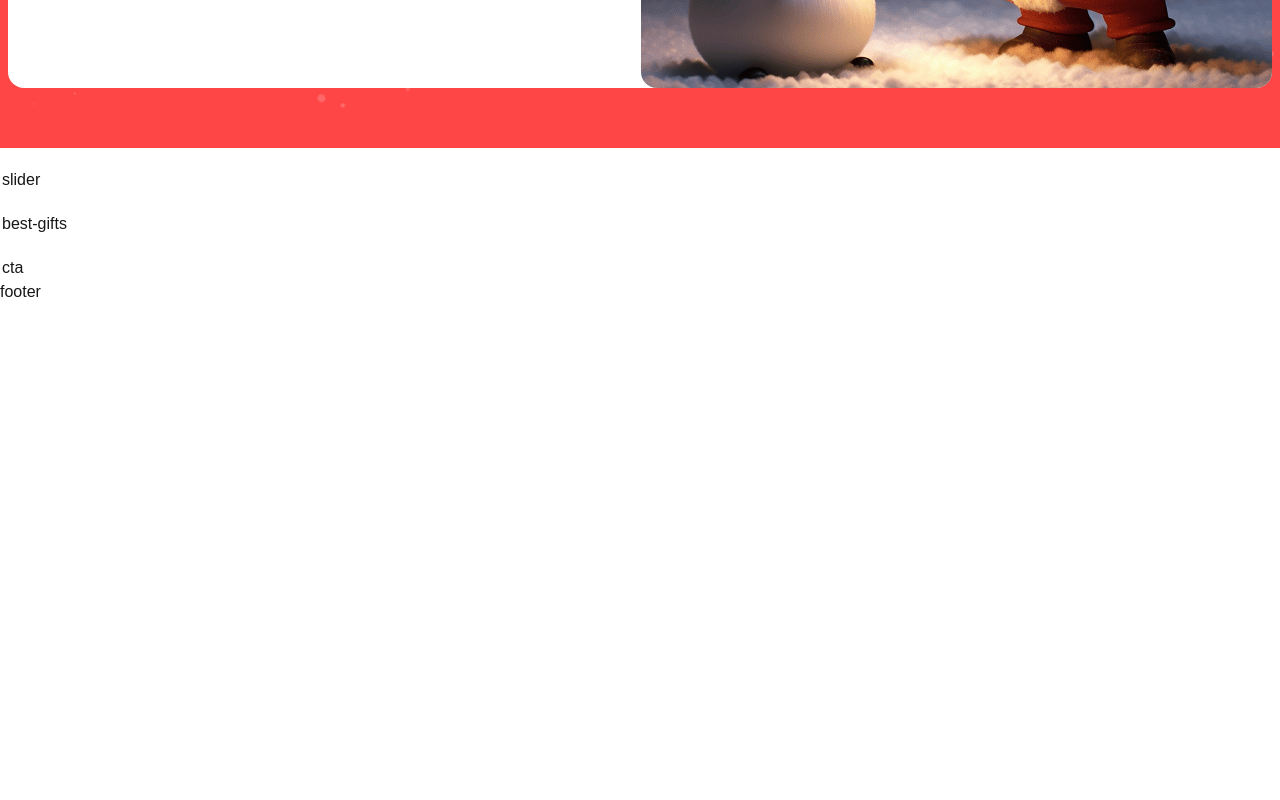
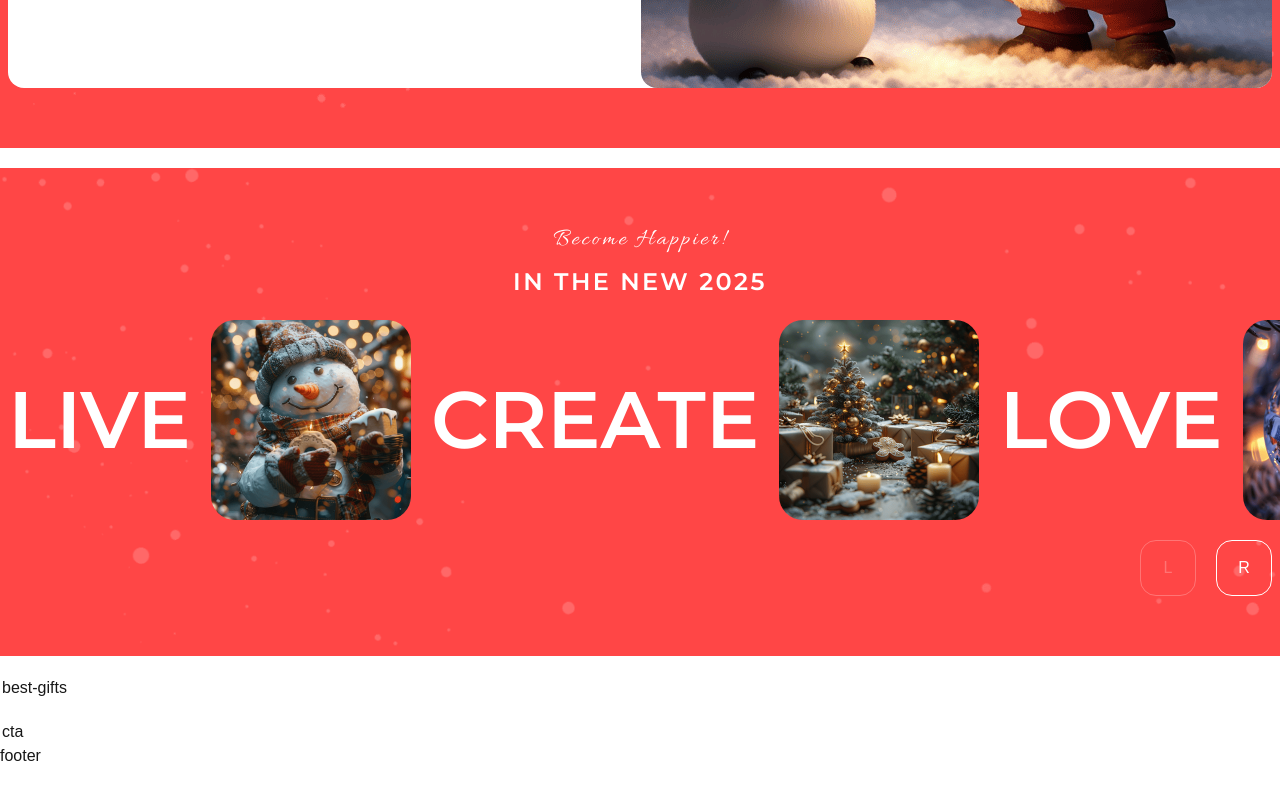
Before and after one commit to aldazharbekov/gifts-shop, a Next.js app: page /home in a window 1280 px wide. Shown: the part 1108-1908 px from the top of the page. Before the commit the page ends 1452 px from the top, so only its background shows below. Built offline with nearby package versions, Linux system fonts and the light colour scheme.

Commit message:
feat: add Slider sections

```diff
--- a/app/(gifts-shop)/components/HeaderMenu.tsx
+++ b/app/(gifts-shop)/components/HeaderMenu.tsx
@@ -12,7 +12,7 @@ export default function HeaderMenu() {
   return (
     <div className="flex justify-end items-center self-stretch flex-1">
       <button className="md:hidden">Menu</button>
-      <nav aria-label="Главное меню в шапке">
+      <nav aria-label="Главное меню в шапке" className="md:block hidden">
         <ul className="flex justify-center items-center gap-2">
           {menuItems.map((item) => (
             <li
--- a/app/(gifts-shop)/components/Text.tsx
+++ b/app/(gifts-shop)/components/Text.tsx
@@ -65,7 +65,7 @@ export const Text = ({
     ),
     ActionSmall: (
       <p
-        className={`font-[montserrat] font-semibold text-xs text-cs-${color} group-hover:text-cs-${hov} uppercase tracking-widest`}
+        className={`font-[montserrat] font-semibold text-xs text-cs-${color} group-hover:text-cs-${hov} uppercase tracking-widest animation`}
       >
         {children}
       </p>
@@ -79,7 +79,7 @@ export const Text = ({
     ),
     SliderText: (
       <p
-        className={`font-[montserrat] font-semibold text-[80px] text-cs-${color}  uppercase`}
+        className={`font-[montserrat] font-semibold text-[80px] text-cs-static-white uppercase`}
       >
         {children}
       </p>
--- a/app/(gifts-shop)/home/HeroSection.tsx
+++ b/app/(gifts-shop)/home/HeroSection.tsx
@@ -14,10 +14,12 @@ export default function HeroSection() {
 
         <Link
           href="/gifts"
-          className="font-[montserrat] font-semibold text-xs text-cs-static-white uppercase tracking-widest px-8 py-5 bg-cs-dark rounded-2xl hover:bg-cs-static-white hover:text-cs-dark animation"
+          className="group px-8 py-5 bg-cs-dark rounded-2xl hover:bg-cs-static-white animation"
           type="button"
         >
-          Explore Magical Gifts
+          <Text type="ActionSmall" color="static-white" hov="dark">
+            Explore Magical Gifts
+          </Text>
         </Link>
         <Text type="Caption">and Happy New Year</Text>
       </div>
--- /dev/null
+++ b/app/(gifts-shop)/home/SliderSection.tsx
@@ -0,0 +1,65 @@
+import Image from "next/image";
+import { Text } from "../components/Text";
+
+export default function SliderSection() {
+  return (
+    <section
+      id="slider"
+      className="flex justify-center items-center w-full h-auto px-2 py-15 bg-cs-primary bg-no-repeat bg-center bg-cover"
+      style={{ backgroundImage: "url('/bg-snow.png')" }}
+    >
+      <div className="section-container flex flex-col justify-center items-center gap-5 h-auto text-center">
+        <div className="flex flex-col items-center gap-3 w-full">
+          <Text type="Caption">Become Happier!</Text>
+          <Text type="Header2">In the new 2025</Text>
+        </div>
+        <div className="flex items-center w-full h-auto">
+          <div className="flex items-center gap-5 w-auto h-auto animation">
+            <Text type="SliderText">live</Text>
+            <Image
+              src="/snowman.png"
+              alt="snowman"
+              width={200}
+              height={200}
+              className="rounded-3xl"
+            />
+            <Text type="SliderText">Create</Text>
+            <Image
+              src="/christmas-trees.png"
+              alt="christmas-trees"
+              width={200}
+              height={200}
+              className="rounded-3xl"
+            />
+
+            <Text type="SliderText">Love</Text>
+            <Image
+              src="/christmas-tree-ball.png"
+              alt="christmas-tree-ball"
+              width={200}
+              height={200}
+              className="rounded-3xl"
+            />
+
+            <Text type="SliderText">Dream</Text>
+            <Image
+              src="/fairytale-house.png"
+              alt="fairytale-house"
+              width={200}
+              height={200}
+              className="rounded-3xl"
+            />
+          </div>
+        </div>
+        <div className="flex justify-end items-center gap-5 w-full">
+          <button className="flex justify-center items-center w-14 h-14 rounded-2xl bg-inherit text-cs-static-white-40 border border-cs-static-white-40">
+            L
+          </button>
+          <button className="flex justify-center items-center w-14 h-14 rounded-2xl bg-inherit text-cs-static-white border border-cs-static-white cursor-pointer hover:bg-cs-static-white hover:text-cs-primary animation">
+            R
+          </button>
+        </div>
+      </div>
+    </section>
+  );
+}
--- a/app/(gifts-shop)/home/page.tsx
+++ b/app/(gifts-shop)/home/page.tsx
@@ -1,14 +1,14 @@
 import AboutSection from "./AboutSection";
 import HeroSection from "./HeroSection";
+import SliderSection from "./SliderSection";
 
 export default function HomePage() {
   return (
     <div className="flex flex-col gap-5">
       <HeroSection />
       <AboutSection />
-      <section id="slider">
-        <div className="section-container">slider</div>
-      </section>
+      <SliderSection />
+
       <section id="best-gifts">
         {" "}
         <div className="section-container">best-gifts</div>
```
